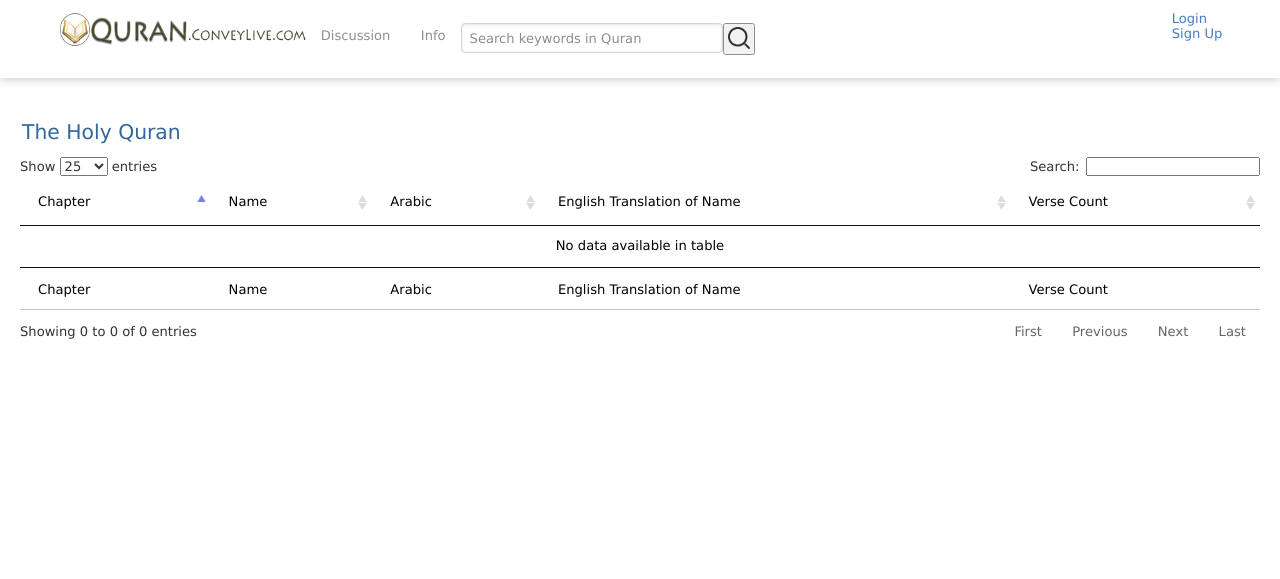
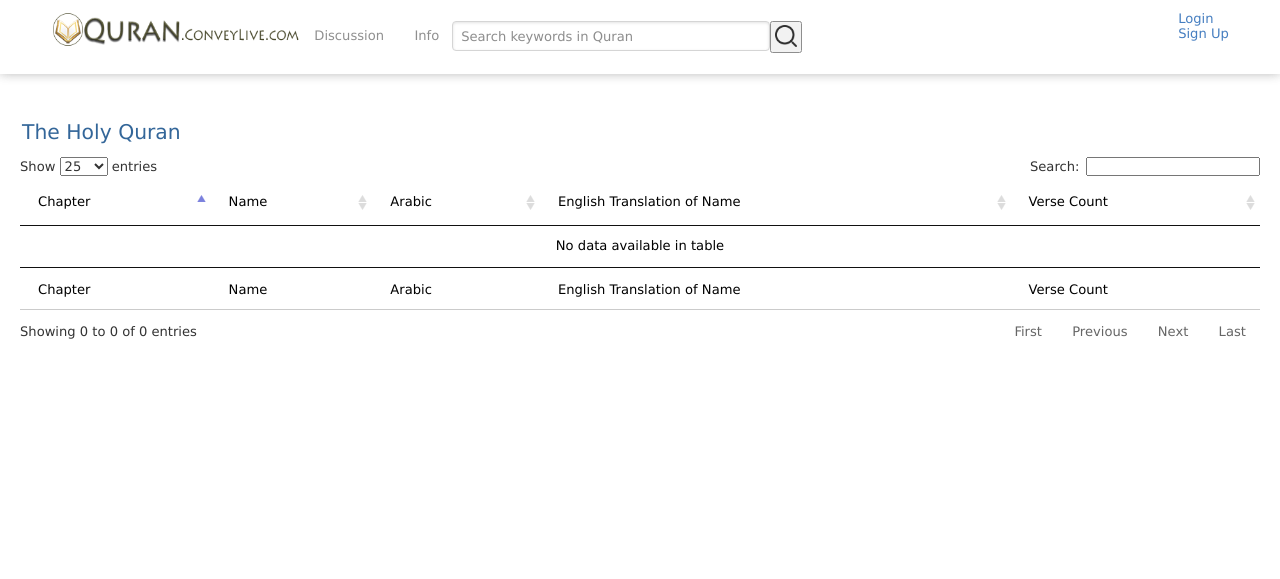
Before and after one commit to aazhbd/quran_cl, a Django app: page / in a window 1280 px wide. Shown: the top 579 px of the page. Run offline with Django 3.2, Linux system fonts and the light colour scheme; data that the repository does not hold is empty.

Commit message:
Search icon and style fixes.

```diff
--- a/static/css/zstyle.css
+++ b/static/css/zstyle.css
@@ -141,33 +141,35 @@ img {
 /* banner starts here */
 
 #banner {
-    width: 91%;
-    margin: auto;
+    /*width: 91%;*/
+    margin: auto 4%;
     padding: 0;
 }
 
 #search {
     float: left;
-    width: 30%;
+    width: 37%;
     padding: 10px 0;
 }
 
 .search {
 	float: left;
 	padding: 4px 0;
-	width: 75%;
+	width: 73%;
 }
 
 #frmsearch {
     width: 100%;
-    padding: 2px;
+    padding: 0;
+    margin: 0;
     outline: none;
 }
 
 .btnsearch {
-    /*background: url('/static/images/search.png') center no-repeat;*/
+    float: left;
     height: 32px;
     width: 32px;
+    margin: 0;
 }
 
 /* banner ends here */
--- a/templates/base.html
+++ b/templates/base.html
@@ -51,10 +51,8 @@
 			<div id="search" class="pure-form">
 				<form class="frmsearch" method="post" id="frmsearch" action="/search/">
 					{% csrf_token %}
-					<span>
-						<input type="text" class="search"  placeholder="Search keywords in Quran" name="search">
-						<button type="submit" class="btnsearch"><img src="{% static 'images/search.png' %}" height="22"/></button>
-					</span>
+					<input type="text" class="search"  placeholder="Search keywords in Quran" name="search">
+					<button type="submit" class="btnsearch"><img src="{% static 'images/search.png' %}" height="22"/></button>
 				</form>
 			</div>
 			{% endblock %}
```
